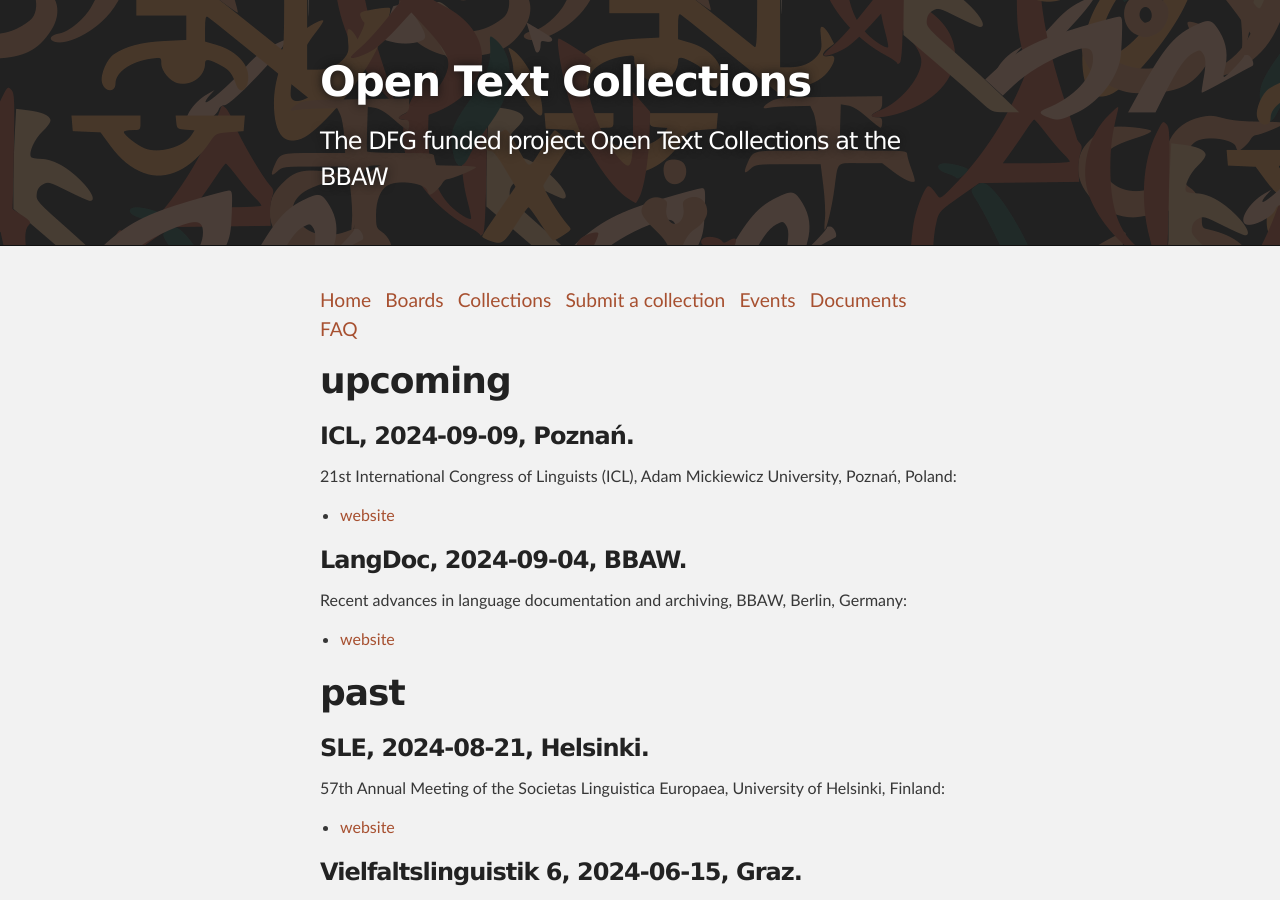
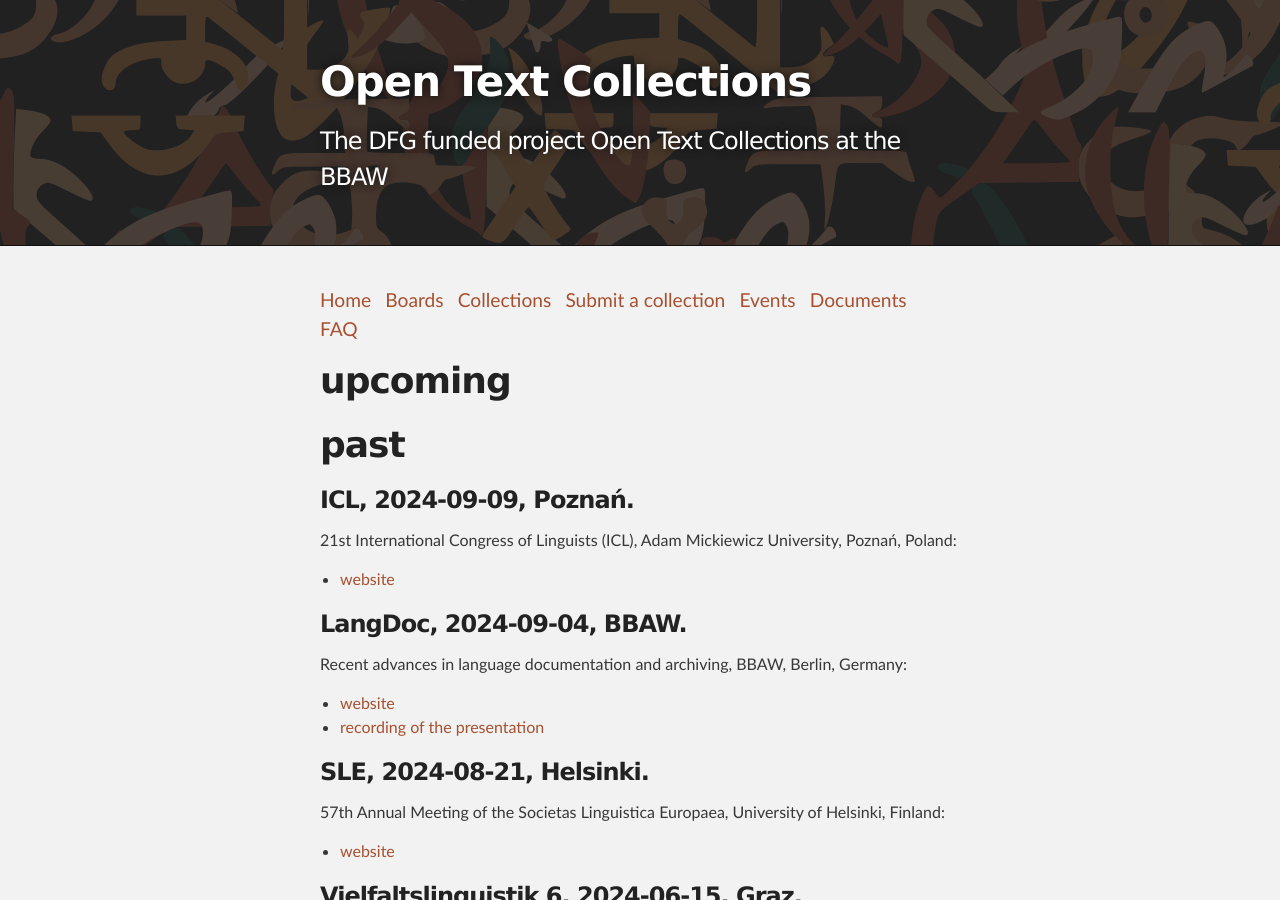
Before and after one commit to OpenTextCollections/opentextcollections.github.io, a Jekyll site: the page built from events.md, in a window 1280 px wide and 900 px high. Built offline with Jekyll 4.4.1, drawn with Linux system fonts in a browser that asks for light colours.

Commit message:
Update events.md

```diff
--- a/events.md
+++ b/events.md
@@ -12,8 +15,7 @@
 ### LangDoc, 2024-09-04, BBAW.
 Recent advances in language documentation and archiving, BBAW, Berlin, Germany:
 - [website](https://langdoc.org/conference/)
-
-# past
+- [recording of the presentation](https://youtu.be/0rRsD-KoAuM?si=_ci0Pi6fu7jDkr0C)
 
 ### SLE, 2024-08-21, Helsinki.
 57th Annual Meeting of the Societas Linguistica Europaea, University of Helsinki, Finland:
```
Also changed, not shown: other parts of events.md (+3 -0 lines).
